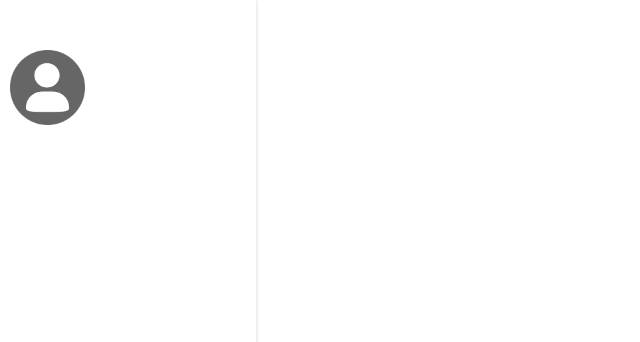
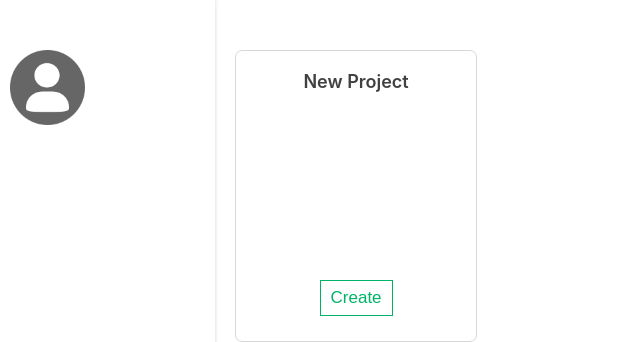
Before and after one commit to shoki61/patika.dev-challenge, a React (Create React App) app: page / in a window 1280 px wide. Shown: the top 342 px of the page, without its empty margins (0-640 px from the left). Built offline with nearby package versions, Linux system fonts and the light colour scheme.

Commit message:
set card to home container

```diff
--- a/src/components/FormElements/Button/Button.css
+++ b/src/components/FormElements/Button/Button.css
@@ -6,5 +6,17 @@
     color:#fff;
     cursor: pointer;
     font-size: 17px;
-    margin:5px 0
+    margin:5px 0;
+    transition: all .3s ease-in-out;
 }
+
+.outline{
+    border:1px solid #00b368;
+    background-color: #fff;
+    color: #00b368
+}
+
+.outline:hover{
+    background-color: #00b368;
+    color: #fff
+}
--- a/src/containers/Home/Home.css
+++ b/src/containers/Home/Home.css
@@ -6,5 +6,32 @@
 .home-left{
     width: 20%;
     box-shadow: 1px 0 3px rgb(228, 228, 228);
-    padding: 50px 10px 10px 10px
+    padding: 50px 10px 10px 10px;
 }
+
+.home-right{
+    width: 100%;
+    display: flex;
+    flex-wrap: wrap;
+    padding: 50px 20px 20px 20px;
+    align-items: flex-start;
+    justify-content: flex-start;
+}
+
+.card-item{
+    width: 200px;
+    min-height: 250px;
+}
+
+.create-card-item{
+    display: flex;
+    flex-direction: column;
+    align-items: center;
+    justify-content: space-between;
+}
+
+.card-title{
+    font-size: 18px;
+    font-weight: 600;
+    color: #414141
+}
--- a/src/containers/Home/Home.js
+++ b/src/containers/Home/Home.js
@@ -2,6 +2,9 @@ import React from 'react';
 
 
 import User from '../../components/User/User';
+import Card from '../../components/UIElements/Card/Card';
+import Input from '../../components/FormElements/Input/Input';
+import Button from '../../components/FormElements/Button/Button';
 import './Home.css';
 
 const Home = props => {
@@ -9,8 +12,13 @@ const Home = props => {
         <div className='home-left'>
             <User/>
         </div>
-        <div>
-
+        <div className='home-right'>
+            <Card>
+                <div className='card-item create-card-item'>
+                    <p className='card-title'>New Project</p>
+                    <Button className='outline'>Create</Button>
+                </div>
+            </Card>
         </div>
     </div>
 };
```
